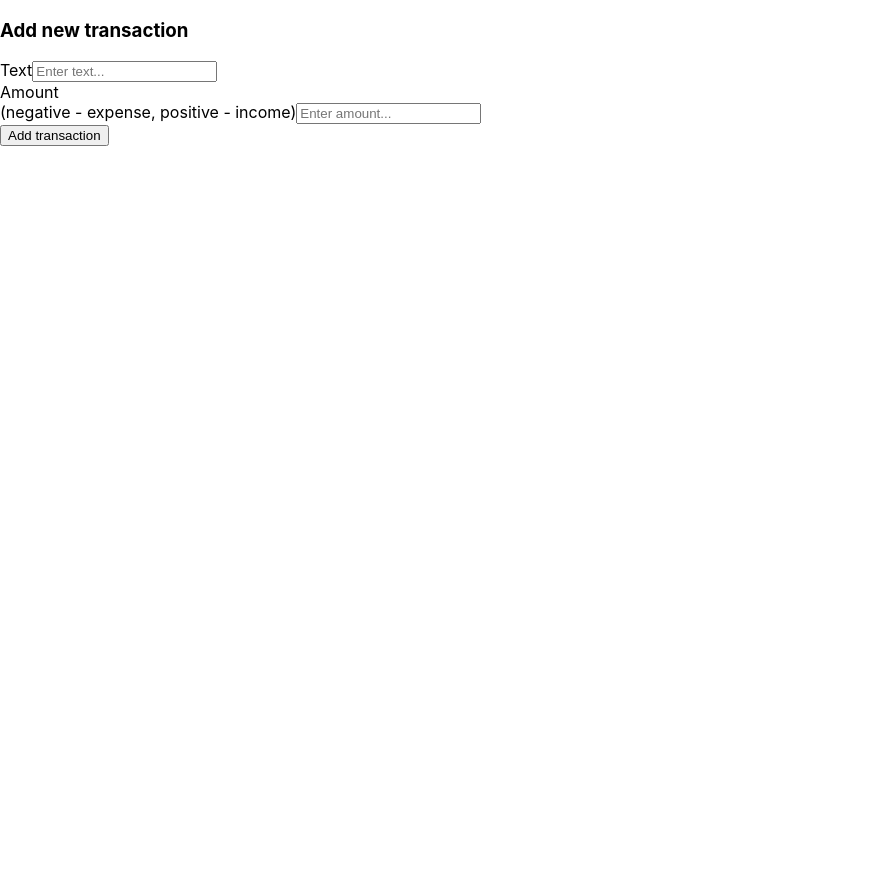
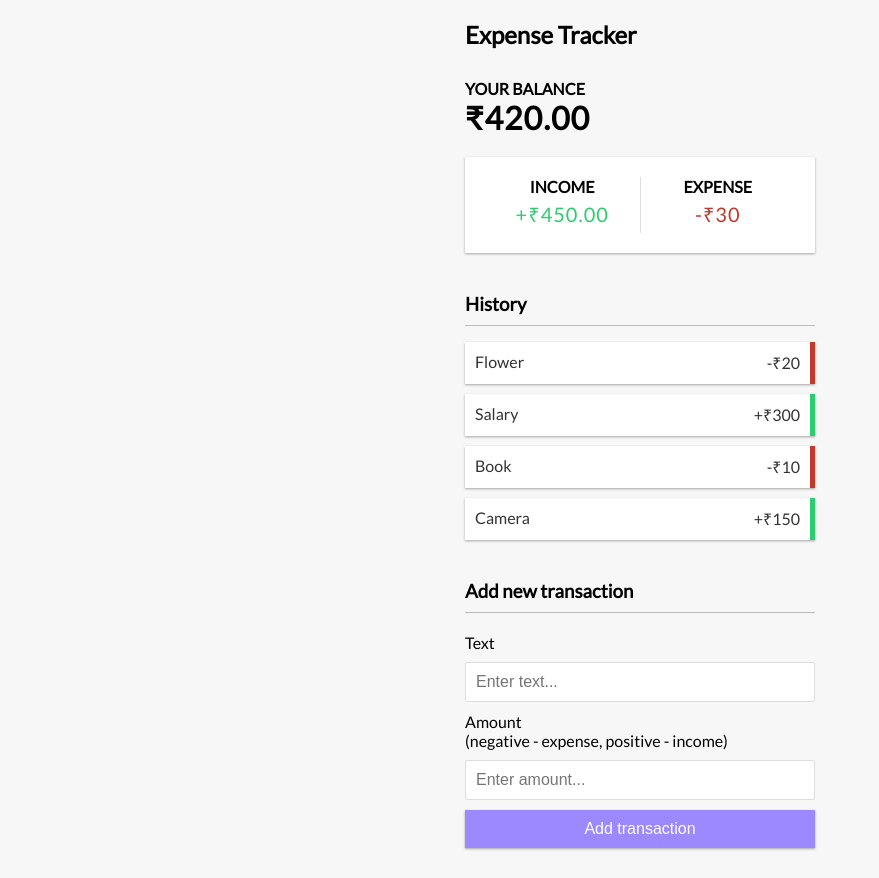
Before and after one commit to abhudaym/MERN-Project, a React (Create React App) app in the folder client/: page / in a window 1280 px wide. Shown: the whole page, without its empty margins (0-879 px from the left). Before the commit the page ends 800 px from the top, so only its background shows below. Built offline with nearby package versions, Linux system fonts and the light colour scheme.

Commit message:
Add: added css to project

```diff
--- a/client/src/App.css
+++ b/client/src/App.css
@@ -1,38 +1,151 @@
-.App {
-  text-align: center;
+@import url('https://fonts.googleapis.com/css?family=Lato&display=swap');
+
+:root {
+  --box-shadow: 0 1px 3px rgba(0, 0, 0, 0.12), 0 1px 2px rgba(0, 0, 0, 0.24);
 }
 
-.App-logo {
-  height: 40vmin;
-  pointer-events: none;
+* {
+  box-sizing: border-box;
 }
 
-@media (prefers-reduced-motion: no-preference) {
-  .App-logo {
-    animation: App-logo-spin infinite 20s linear;
-  }
-}
-
-.App-header {
-  background-color: #282c34;
-  min-height: 100vh;
+body {
+  background-color: #f7f7f7;
   display: flex;
   flex-direction: column;
   align-items: center;
   justify-content: center;
-  font-size: calc(10px + 2vmin);
-  color: white;
+  min-height: 100vh;
+  margin: 0;
+  font-family: 'Lato', sans-serif;
 }
 
-.App-link {
-  color: #61dafb;
+.container {
+  margin: 30px auto;
+  width: 350px;
 }
 
-@keyframes App-logo-spin {
-  from {
-    transform: rotate(0deg);
-  }
-  to {
-    transform: rotate(360deg);
-  }
+h1 {
+  letter-spacing: 1px;
+  margin: 0;
 }
+
+h3 {
+  border-bottom: 1px solid #bbb;
+  padding-bottom: 10px;
+  margin: 40px 0 10px;
+}
+
+h4 {
+  margin: 0;
+  text-transform: uppercase;
+}
+
+.inc-exp-container {
+  background-color: #fff;
+  box-shadow: var(--box-shadow);
+  padding: 20px;
+  display: flex;
+  justify-content: space-between;
+  margin: 20px 0;
+}
+
+.inc-exp-container > div {
+  flex: 1;
+  text-align: center;
+}
+
+.inc-exp-container > div:first-of-type {
+  border-right: 1px solid #dedede;
+}
+
+.money {
+  font-size: 20px;
+  letter-spacing: 1px;
+  margin: 5px 0;
+}
+
+.money.plus {
+  color: #2ecc71;
+}
+
+.money.minus {
+  color: #c0392b;
+}
+
+label {
+  display: inline-block;
+  margin: 10px 0;
+}
+
+input[type='text'],
+input[type='number'] {
+  border: 1px solid #dedede;
+  border-radius: 2px;
+  display: block;
+  font-size: 16px;
+  padding: 10px;
+  width: 100%;
+}
+
+.btn {
+  cursor: pointer;
+  background-color: #9c88ff;
+  box-shadow: var(--box-shadow);
+  color: #fff;
+  border: 0;
+  display: block;
+  font-size: 16px;
+  margin: 10px 0 30px;
+  padding: 10px;
+  width: 100%;
+}
+
+.btn:focus,
+.delete-btn:focus {
+  outline: 0;
+}
+
+.list {
+  list-style-type: none;
+  padding: 0;
+  margin-bottom: 40px;
+}
+
+.list li {
+  background-color: #fff;
+  box-shadow: var(--box-shadow);
+  color: #333;
+  display: flex;
+  justify-content: space-between;
+  position: relative;
+  padding: 10px;
+  margin: 10px 0;
+}
+
+.list li.plus {
+  border-right: 5px solid #2ecc71;
+}
+
+.list li.minus {
+  border-right: 5px solid #c0392b;
+}
+
+.delete-btn {
+  cursor: pointer;
+  background-color: #e74c3c;
+  border: 0;
+  color: #fff;
+  font-size: 20px;
+  line-height: 20px;
+  padding: 2px 5px;
+  position: absolute;
+  top: 50%;
+  left: 0;
+  transform: translate(-100%, -50%);
+  opacity: 0;
+  transition: opacity 0.3s ease;
+}
+
+.list li:hover .delete-btn {
+  opacity: 1;
+}
--- a/client/src/App.js
+++ b/client/src/App.js
@@ -1,12 +1,24 @@
 import React from "react";
+import { Header } from "./components/Header";
+import { Balance } from "./components/Balance";
+import { IncomeExpenses } from "./components/IncomeExpenses";
+import { GlobalContextProvider } from "./context/GlobalContext";
+
 import "./App.css";
+import { TransactionList } from "./components/TransactionList";
 import { AddTransaction } from "./components/AddTransaction";
 
 function App() {
   return (
-    <div>
-      <AddTransaction />
-    </div>
+    <GlobalContextProvider>
+      <Header />
+      <div className="container">
+        <Balance />
+        <IncomeExpenses />
+        <TransactionList />
+        <AddTransaction />
+      </div>
+    </GlobalContextProvider>
   );
 }
 
--- /dev/null
+++ b/client/src/components/TransactionList.jsx
@@ -0,0 +1,19 @@
+import React, { useContext } from "react";
+import { GlobalContext } from "../context/GlobalContext";
+import { Transaction } from "./Transaction";
+
+export const TransactionList = () => {
+  const { transactions } = useContext(GlobalContext);
+  console.log(transactions);
+
+  return (
+    <>
+      <h3>History</h3>
+      <ul id="list" className="list">
+        {transactions.map((transaction) => (
+          <Transaction key={transaction.id} transaction={transaction} />
+        ))}
+      </ul>
+    </>
+  );
+};
```
